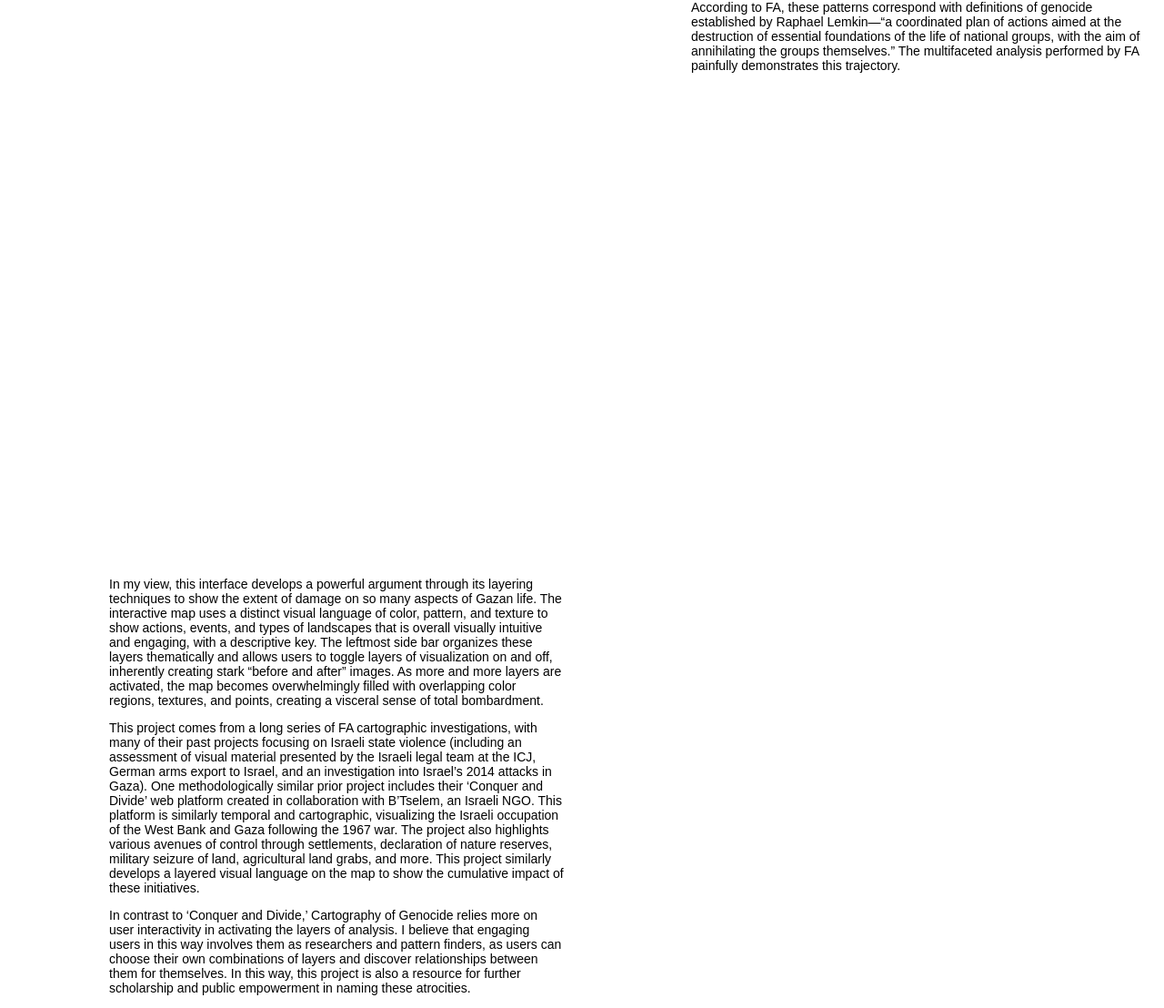
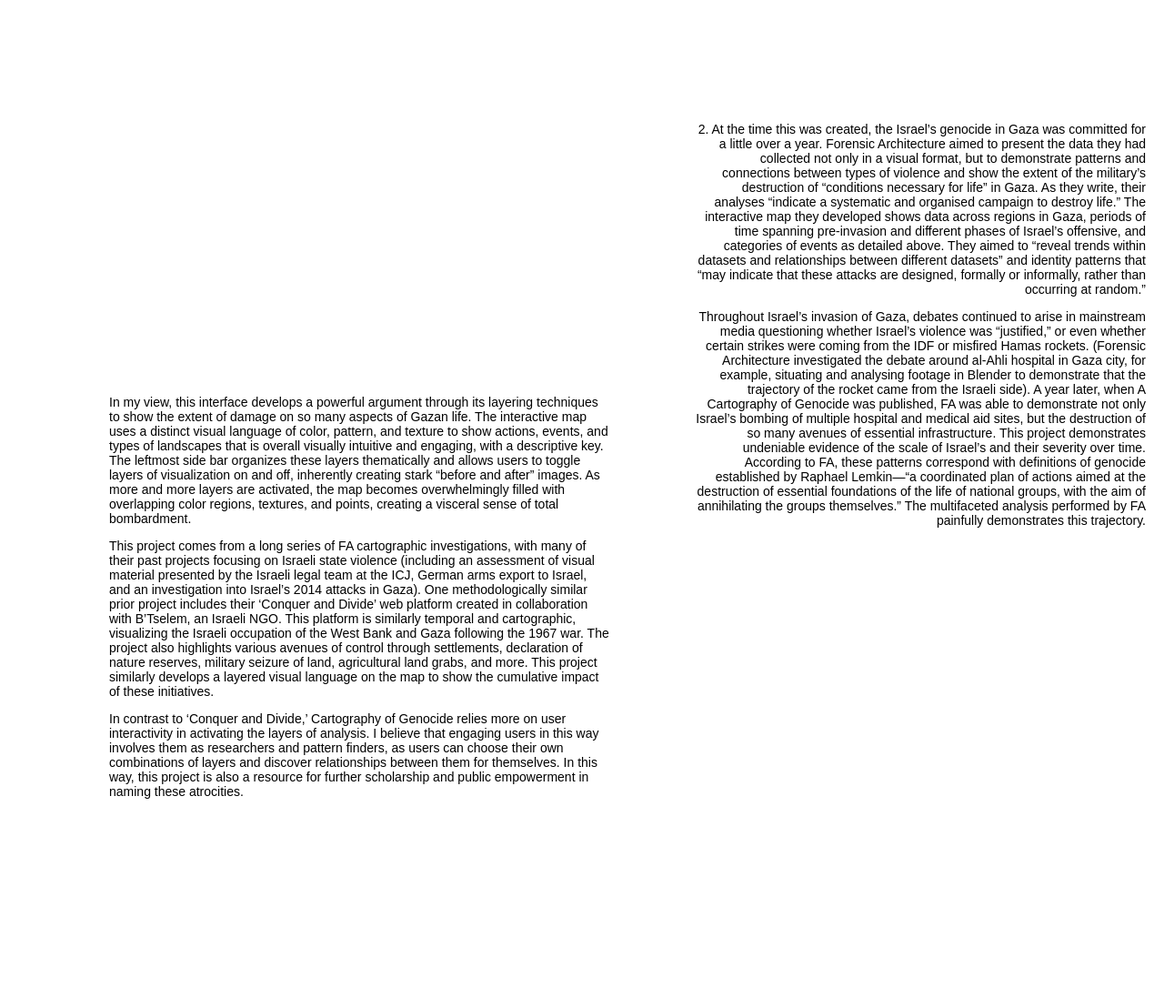
Before and after one commit to mika-yassur/methods, a plain HTML site: page index.html in a window 1280 px wide. Shown: the part 1380-2488 px from the top of the page at 91% size. After the commit the page ends 2272 px from the top, so only its background shows below. Drawn offline with Linux system fonts and the light colour scheme.

Commit message:
spacing fixes

```diff
--- a/style.css
+++ b/style.css
@@ -55,8 +55,9 @@ body {
 }
 .Second-Layer {
     position: absolute;
-    top: 1000px;       /* Adjust as needed for vertical spacing */
-    right: 20px;       /* Indent from the left edge */
+    top: 1500px;       /* Adjust as needed for vertical spacing */
+    right: 20px;
+    text-align: right;      /* Indent from the left edge */
     font-size: 14px;  /* Set to your preferred size */
     margin: 0;        /* Remove default margin */
     font-weight: normal; /* ensures it's not bold */
@@ -64,10 +65,10 @@ body {
 }
 .Third-Layer {
     position: absolute;
-    top: 2000px;       /* Adjust as needed for vertical spacing */
+    top: 1800px;       /* Adjust as needed for vertical spacing */
     left: 120px;       /* Indent from the left edge */
     font-size: 14px;  /* Set to your preferred size */
     margin: 0;        /* Remove default margin */
     font-weight: normal; /* ensures it's not bold */
-    max-width: 500px;
+    max-width: 550px;
 }
```
Also changed, not shown: index.html (+1 -1 lines).
